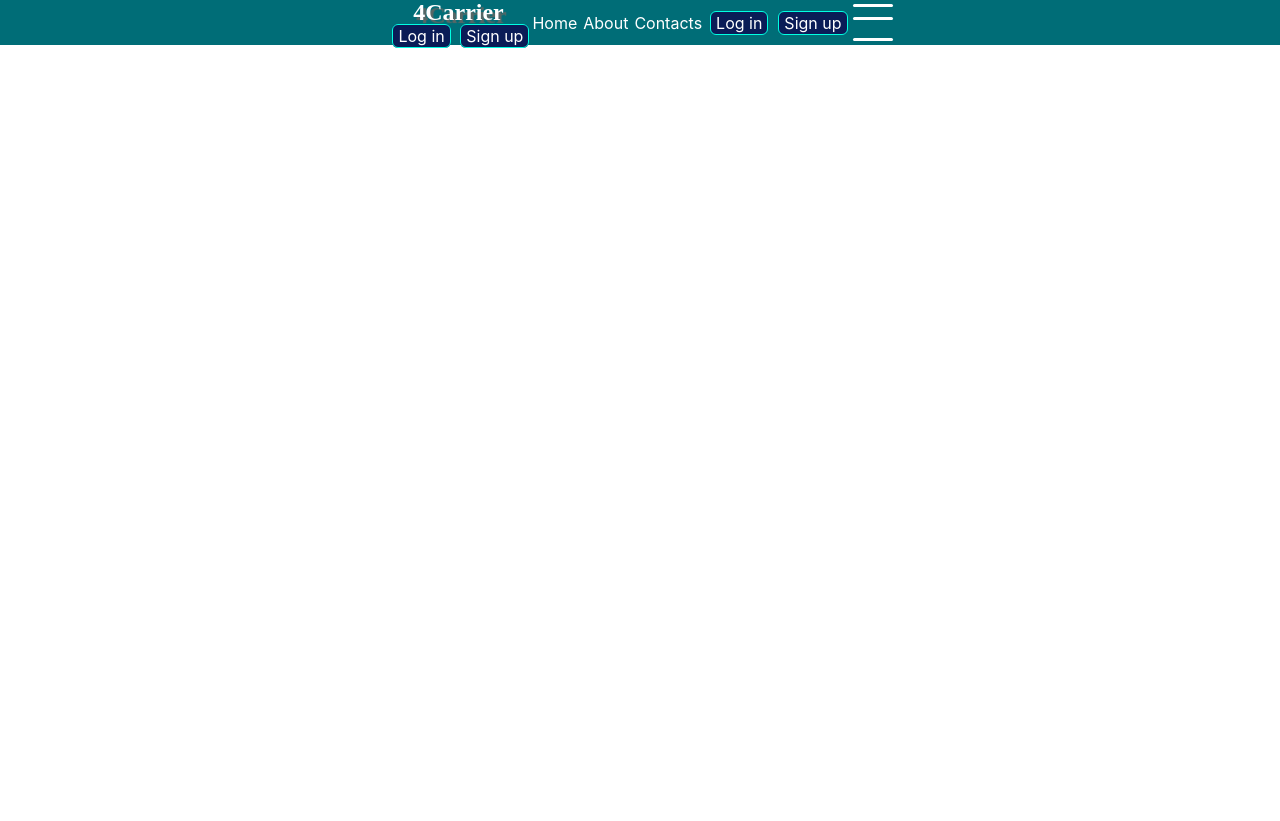
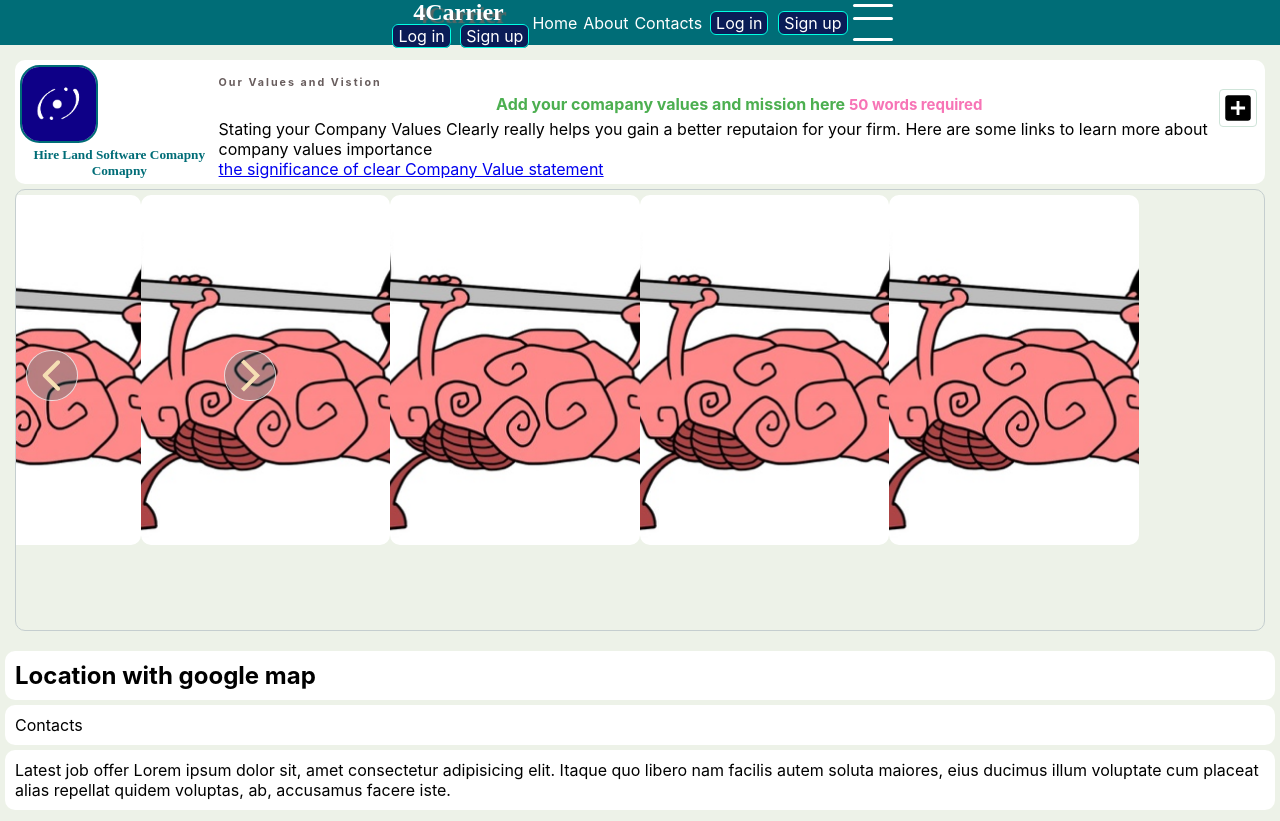
Before and after one commit to Abu-Lujain/hire-lind, a React (Create React App) app in the folder client/: page /profile in a window 1280 px wide. Before the commit the page ends 800 px from the top, so only its background shows below. Built offline with nearby package versions, Linux system fonts and the light colour scheme; no server answers.

Commit message:
finishing the company profile header

```diff
--- a/client/src/App.js
+++ b/client/src/App.js
@@ -17,6 +17,7 @@ if (localStorage.token) setAuthToken(localStorage.token);
 const App = () => {
   const { dispatch, user } = useContext(authContext);
   const [openNav, setOpenNav] = useState(false);
+  const [showOverlay, setShowOverlay] = useState(false);
   // loading user
   useEffect(() => {
     loadUserCall(dispatch);
@@ -47,7 +48,10 @@ const App = () => {
           </Route>
           <Route path="/profile">
             {" "}
-            <Profile user={user} />
+            <Profile
+              showOverlay={showOverlay}
+              setShowOverlay={setShowOverlay}
+            />
           </Route>
         </Switch>
       </BrowserRouter>
--- a/client/src/components/company_components/CompanyHeader.jsx
+++ b/client/src/components/company_components/CompanyHeader.jsx
@@ -1,10 +1,10 @@
 import CompanyPhotoSlider from "./CompanyPhotoSlider";
 import CompanyTitle from "./CompanyTitle";
 
-function CompanyHeader() {
+function CompanyHeader({ setShowOverlay, showOverlay }) {
   return (
     <div className="company-top col-12 m-auto row">
-      <CompanyTitle />
+      <CompanyTitle showOverlay={showOverlay} setShowOverlay={setShowOverlay} />
 
       <CompanyPhotoSlider />
     </div>
--- a/client/src/components/company_components/CompanyTitle.jsx
+++ b/client/src/components/company_components/CompanyTitle.jsx
@@ -1,35 +1,91 @@
-import { AddBox, Edit } from "@material-ui/icons";
+import { AddBox, Edit, CloseRounded } from "@material-ui/icons";
 import "./styles/header.css";
 import logo from "../../assets/logo.jpg";
-function CompanyTitle() {
-  const valueAndMoto = true;
+import { useState } from "react";
+function CompanyTitle({ setShowOverlay }) {
+  const [showForm, setShowForm] = useState(false);
+  const company = {
+    values: false,
+  };
+  const openValuesFormHandler = () => {
+    setShowOverlay(true);
+    setShowForm(true);
+  };
+  const closeValuesFormHandler = () => {
+    setShowOverlay(false);
+    setShowForm(false);
+  };
   return (
+    <>
+      {showForm && (
+        <form className="add-values-form">
+          <CloseRounded
+            className="close-values-form"
+            onClick={closeValuesFormHandler}
+          />
+          {/* <label>Write The Values of your Company</label> */}
+          <textarea name="values" cols="30" rows="10" />
+          <input
+            type="submit"
+            value="Add Value"
+            className="btn btn-success btn-sm add-value-submit"
+          />
+        </form>
+      )}
       <div className=" company-logo col-12 col-md-4 row">
         <div className="col-12 row">
           <img src={logo} alt="" className="logo col-3 " />
           <div className="comapny-title col-9 ">
-          <h5 className="company-title">Hire Land Software Comapny Comapny</h5>
+            <h5 className="company-title">
+              Hire Land Software Comapny Comapny
+            </h5>
           </div>
         </div>
+        {/* value form */}
+
         <div className="moto col-12 row">
           <div className="header col-12 row">
             <h6 className="col-9">Our Values and Vistion</h6>
             <div className="settings-box col-3">
-            {!valueAndMoto && <AddBox className="settings-icon" />}
-            {valueAndMoto && <Edit className="settings-icon" />}
+              {!company.values && (
+                <AddBox
+                  className="settings-icon"
+                  onClick={openValuesFormHandler}
+                />
+              )}
+              {company.values && <Edit className="settings-icon" />}
             </div>
           </div>
 
-        <p className="moto-body col-12">
-          Lorem ipsum dolor sit, amet consectetur adipisicing elit. Dolor cum
-          numquam voluptatem voluptatibus dolorem blanditiis rem magnam vel
-          eveniet quidem perspiciatis architecto nisi voluptatum illum esse,
-          omnis porro autem sunt. In dolores tenetur similique atque, quo facere
-          adipisci impedit quia reprehenderit, libero asperiores deleniti
-          quaerat at inventore maxime, porro repudiandae.
-        </p>
+          {!company.values ? (
+            <div className="no-comapny-values-message">
+              <h4>
+                Add your comapany values and mission here{" "}
+                <span className="note">50 words required</span>
+              </h4>{" "}
+              <div className="small text-muted">
+                Stating your Company Values Clearly really helps you gain a
+                better reputaion for your firm. Here are some links to learn
+                more about company values importance <br />
+                <a href="#">
+                  {" "}
+                  the significance of clear Company Value statement
+                </a>
               </div>
             </div>
+          ) : (
+            <p className="moto-body col-12">
+              Lorem ipsum dolor sit, amet consectetur adipisicing elit. Dolor
+              cum numquam voluptatem voluptatibus dolorem blanditiis rem magnam
+              vel eveniet quidem perspiciatis architecto nisi voluptatum illum
+              esse, omnis porro autem sunt. In dolores tenetur similique atque,
+              quo facere adipisci impedit quia reprehenderit, libero asperiores
+              deleniti quaerat at inventore maxime, porro repudiandae.
+            </p>
+          )}
+        </div>
+      </div>{" "}
+    </>
   );
 }
 
--- a/client/src/components/company_components/styles/header.css
+++ b/client/src/components/company_components/styles/header.css
@@ -68,3 +68,62 @@
 .settings-box .settings-icon:hover {
   background: #ebffd7;
 }
+.no-comapny-values-message h4 {
+  padding: 5px;
+  color: #4caf50;
+  text-align: center;
+}
+.no-comapny-values-message .note {
+  color: rgb(247 116 182);
+  text-align: center;
+  font-size: 15px;
+}
+.add-values-form {
+  position: absolute;
+  left: 14vw;
+  top: 20vh;
+  transition: all ease-in-out 0.5s;
+  z-index: 99;
+  height: 200px;
+  background: #edf2e8;
+  width: 360px;
+  box-shadow: var(--main-box-shadow);
+  transform: scale(1.5);
+  display: flex;
+  justify-content: space-between;
+  align-items: center;
+  flex-direction: column;
+  padding: 2px;
+}
+
+.add-values-form textarea {
+  height: 90%;
+  width: 90%;
+  border: var(--main-input-border);
+  border-radius: 10px;
+  outline: none;
+  margin: 5px;
+  padding: 5px;
+}
+.add-value-submit {
+}
+.close-values-form {
+  align-self: end;
+  color: #ff00a5;
+  background: white;
+  border-radius: 2px;
+  cursor: pointer;
+}
+.overlay {
+  position: absolute;
+  width: 100vw;
+  height: calc(100vh - 45px);
+  background: #020202c7;
+  z-index: 99;
+}
+@media only screen and (max-width: 600px) {
+  .add-values-form {
+    width: 50vw;
+    left: 100px;
+  }
+}
--- a/client/src/screens/company/CompanyProfile.jsx
+++ b/client/src/screens/company/CompanyProfile.jsx
@@ -10,7 +10,7 @@ import CompanyMiddle from "../../components/company_components/CompanyMiddle";
 import AboutCompany from "../../components/company_components/AboutCompany";
 import OtherOffers from "../../components/company_components/OtherOffers";
 
-function CompanyProfile() {
+function CompanyProfile({ showOverlay, setShowOverlay }) {
   const { dispatch, company } = useContext(companyContext);
   useEffect(() => {
     createProfile(dispatch);
@@ -18,7 +18,11 @@ function CompanyProfile() {
   console.log(company);
   return (
     <div className="co-proifle row ">
-      <CompanyHeader />
+      {showOverlay && <div className="overlay"> </div>}
+      <CompanyHeader
+        showOverlay={showOverlay}
+        setShowOverlay={setShowOverlay}
+      />
       <CompanyMiddle />
       {/* <OtherOffers /> */}
       {/* <AboutCompany /> */}
--- a/client/src/screens/profile/Profile.jsx
+++ b/client/src/screens/profile/Profile.jsx
@@ -3,16 +3,27 @@ import React, { useContext } from "react";
 import { authContext } from "../../context/auth_context/authContext";
 import CompanyProfile from "../company/CompanyProfile";
 import CadidateProfile from "../candidate/CadidateProfile";
-function Profile() {
+function Profile({ showOverlay, setShowOverlay }) {
   const { user } = useContext(authContext);
   // const user = {
   //   profileType: "company",
 
   // };
+  // user?.profileType === "company";
   return (
     <div className=" profile-parent">
-      {user?.profileType === "company" && <CompanyProfile />}
-      {user?.profileType === "employee" && <CadidateProfile />}
+      {true && (
+        <CompanyProfile
+          showOverlay={showOverlay}
+          setShowOverlay={setShowOverlay}
+        />
+      )}
+      {user?.profileType === "employee" && (
+        <CadidateProfile
+          showOverlay={showOverlay}
+          setShowOverlay={setShowOverlay}
+        />
+      )}
     </div>
   );
 }
```
Lines whose indentation alone changed are shown as unchanged.
